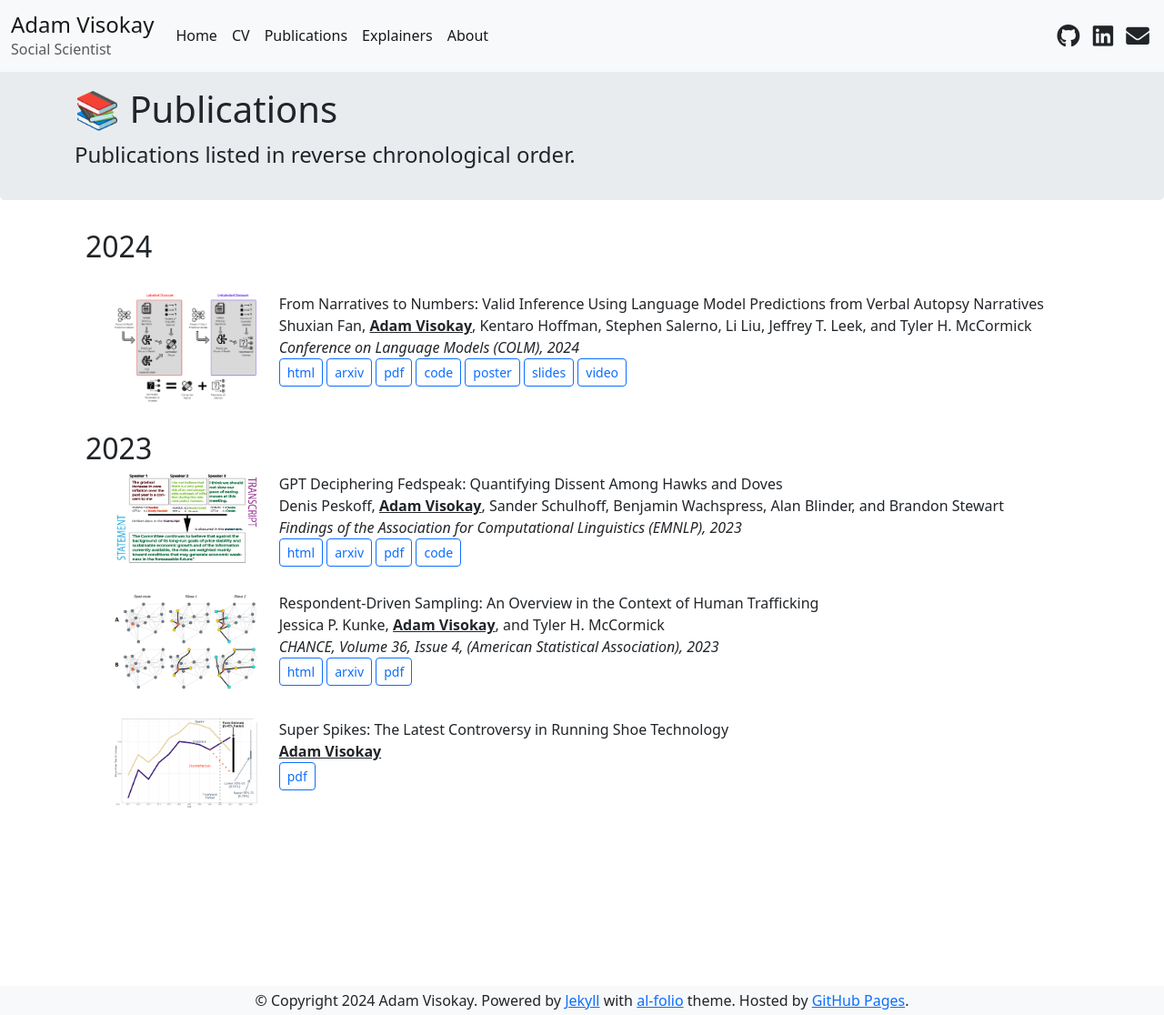
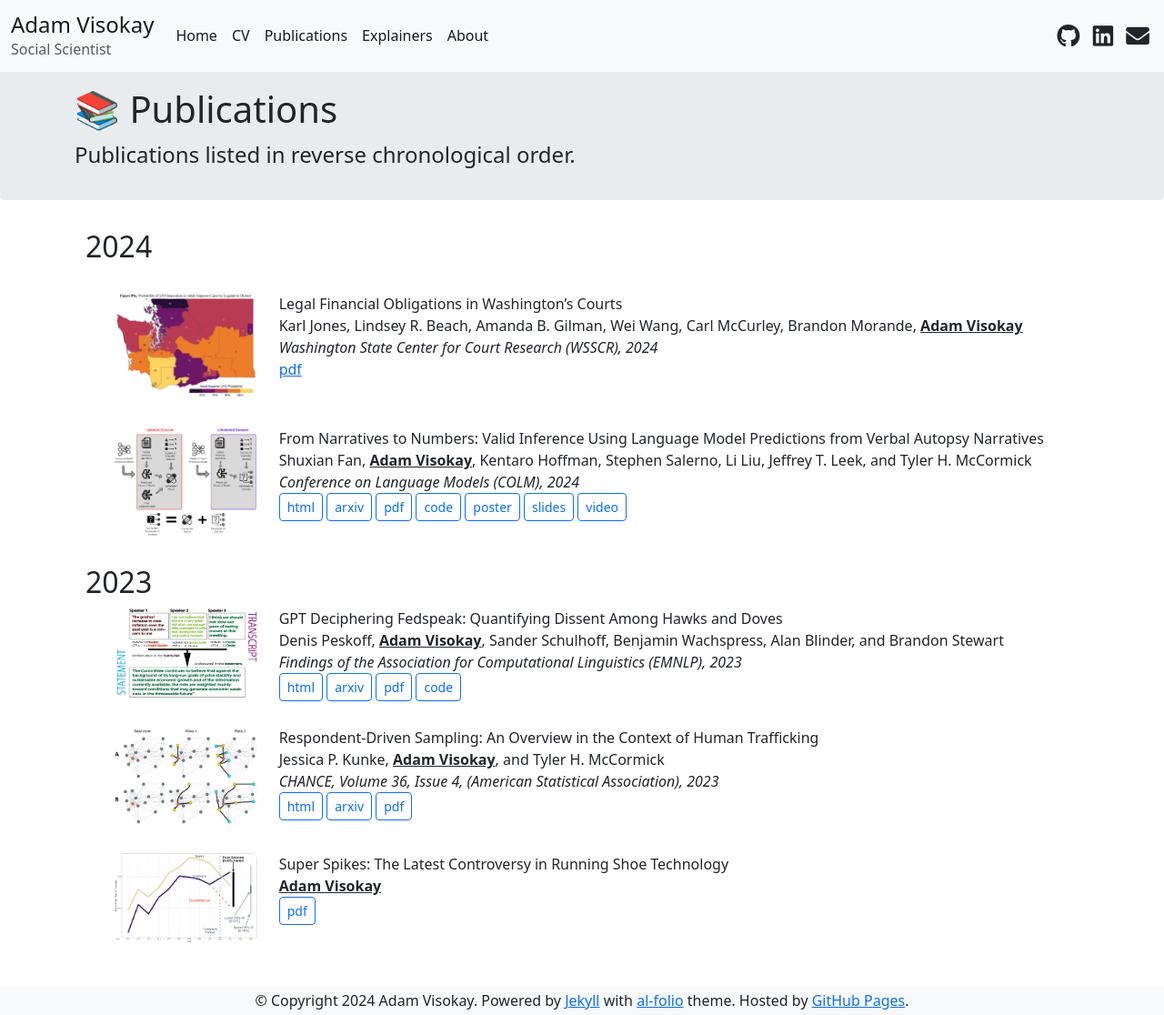
Before and after one commit to avisokay/avisokay.github.io, a Jekyll site: the page built from publications.html, in a window 1280 px wide and 1116 px high. Shown: the whole window at 91% size. Built offline with Jekyll 4.4.1, drawn with Linux system fonts in a browser that asks for light colours; nearby versions of some CDN libraries.

Commit message:
added lfo cite

```diff
--- a/_data/news.yml
+++ b/_data/news.yml
@@ -1,3 +1,4 @@
+- name: <b>03 Dec 2024 - </b> 🧑‍⚖️ Published our report on Legal Financial Obligations in Washington’s Courts. [<a href="https://www.courts.wa.gov/subsite/wsccr/docs/LFO%20WSCCR%20Report%20-%20Published.pdf">link</a>]
 - name: <b>01 Dec 2024 - </b> 🇩🇪 Arrived in Rostock, Germany for the 2024 Annual Academy at the Max Planck Institute for Demographic Research.
 - name: <b>19 Nov 2024 - </b> 📜 My new project <em>BMI predicts adiposity, but not well enough to learn about obesity</em> has been accepted for the <a href="https://www.populationassociation.org/HigherLogic/Security/Agreement.aspx?ReturnURL1=https%3a%2f%2fwww.populationassociation.org%2fpaa2025%2fhome&SiteKey=5fae7017-ce00-4b54-aea2-12882ac40737&">PAA 2025 Annual Meeting</a> program as an Oral Session in Washington D.C. April 10-13 2025.
 - name: <b>12 Nov 2024 - </b> 🎙 Invited talk at the <a href="https://escience.washington.edu/events/uw-data-science-seminar-adam-visokay/">UW Data Science Seminar</a> in Seattle, WA [<a href="/assets/escience_IPD.pdf">Slides</a>, <a href="https://www.youtube.com/watch?v=3iF826EnwRk">Video</a>]
--- a/_includes/publications.md
+++ b/_includes/publications.md
@@ -6,6 +6,29 @@
             <div class="publications">
                 <h2 class="bibliography">2024</h2>
                 <br>
+                <ol class="bibliography">
+                    <div class="row">
+                        <div class="col-sm-2">
+                            <figure>
+                                <picture>
+                                <img src="/assets/img/publication_preview/lfo.png" class="img-fluid rounded" alt="lfo.png">
+                                </picture>
+                            </figure>
+                        </div>
+                        <div class="col-sm-10">
+                            <div class="title">Legal Financial Obligations in Washington’s Courts</div>
+                            <div class="author">
+                                Karl Jones, Lindsey R. Beach, Amanda B. Gilman, Wei Wang, Carl McCurley, Brandon Morande, <u><strong>Adam Visokay</strong></u>
+                            </div>
+                            <div class="periodical">
+                                <em>Washington State Center for Court Research (WSSCR), 2024</em>
+                            </div>
+                            <div class="links">
+                                <a href="https://www.courts.wa.gov/subsite/wsccr/docs/LFO%20WSCCR%20Report%20-%20Published.pdf" target="_blank">pdf</a>
+                            </div>
+                        </div>
+                    </div>
+                </ol>
                 <ol class="bibliography">
                     <div class="row">
                         <div class="col-sm-2">
```
Also changed, not shown: assets/img/publication_preview/lfo.png (added), 4 other files.
